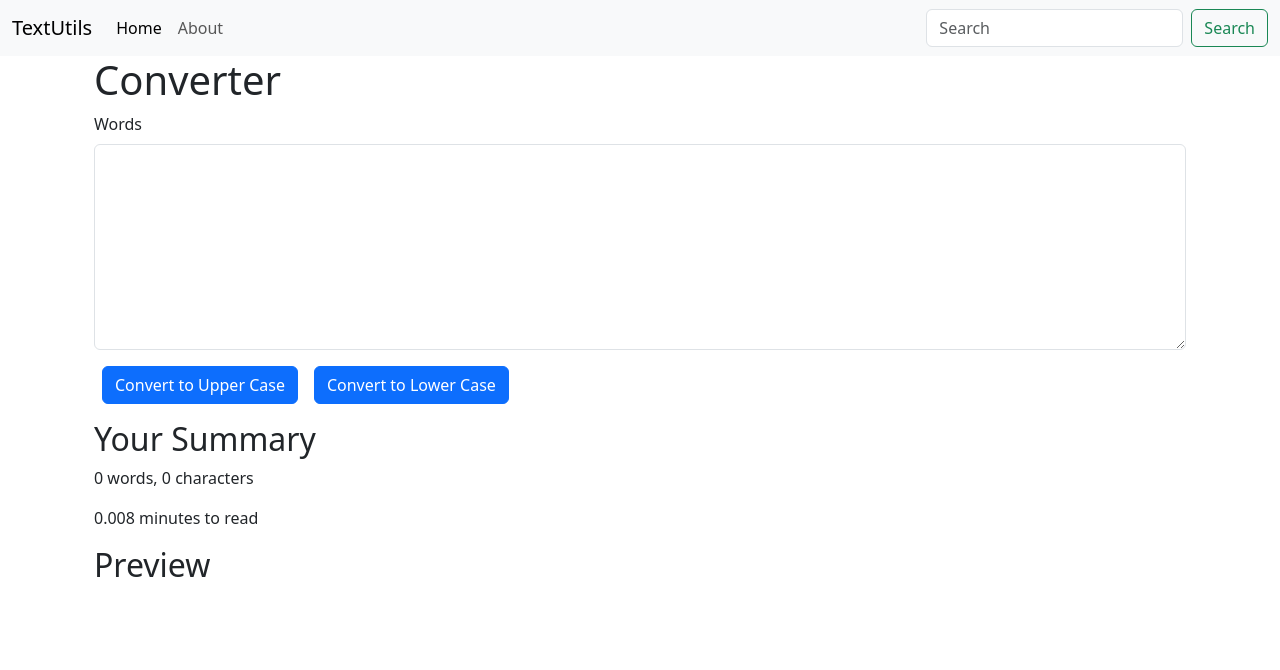
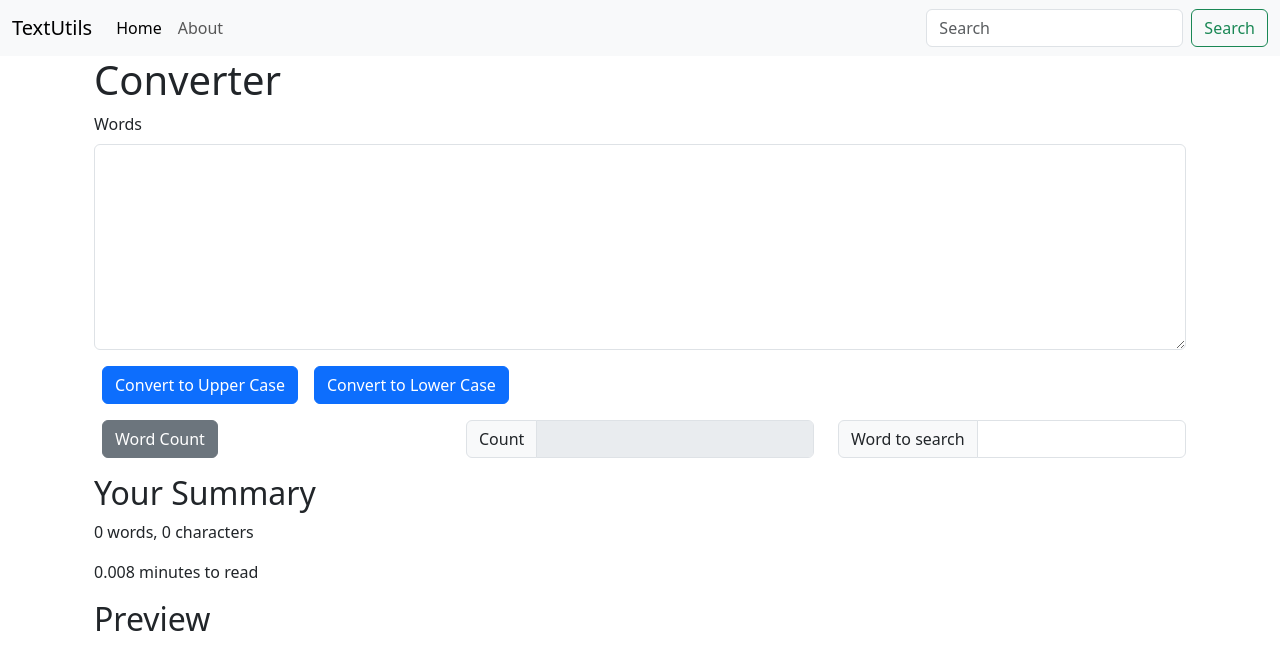
Before and after one commit to kuldeep1972/textutils, a React (Create React App) app: page / in a window 1280 px wide. Shown: the top 670 px of the page. Built offline with nearby package versions, Linux system fonts and the light colour scheme.

Commit message:
Adding About.js

```diff
--- a/src/App.js
+++ b/src/App.js
@@ -1,3 +1,4 @@
+import About from "./components/About";
 import Navbar from "./components/Navbar";
 import TextForm from "./components/TextForm";
 
@@ -9,6 +10,7 @@ function App() {
       <Navbar title="TextUtils" />
       <div className="container">
         <TextForm heading="Converter"/>
+        {/* <About /> */}
       </div>
     </>
   );
--- a/src/components/TextForm.js
+++ b/src/components/TextForm.js
@@ -1,36 +1,67 @@
-import React,{useState} from 'react'
+import React, { useState } from 'react'
 
 export default function TextForm(props) {
 
-  const handleOnChange = (e) =>  {
+  const handleOnChange = (e) => {
     setText(e.target.value)
   }
 
-  const handleUpClick = () =>  {
+  const handleUpClick = () => {
     let newText = text.toUpperCase()
     setText(newText)
   }
 
-  const handleLowClick = () =>  {
+  const handleLowClick = () => {
     let newText = text.toLowerCase()
     setText(newText)
   }
 
-  const[text, setText] = useState('')
+  const handleWordCount = () => {
+    let word = document.querySelector('#searchWord').value
+    if (word !== "")
+    {
+      let wordArray = text.split(" ")
+      let count = 0
+      wordArray.forEach(x => {
+        if (x===word)
+        {
+          count++
+        }
+      });
+      document.querySelector('#output').value = count
+    }
+  }
+
+  const [text, setText] = useState('')
   return (
     <>
       <div className="container">
         <h1>{props.heading}</h1>
         <div className="mb-3">
           <label htmlFor="myBox" className="form-label">Words</label>
-        <textarea className="form-control" id="myBox" rows="8" value={text} onChange={handleOnChange}></textarea>
+          <textarea className="form-control" id="myBox" rows="8" value={text} onChange={handleOnChange} />
         </div>
         <button type="button" className="btn btn-primary mx-2" onClick={handleUpClick}>Convert to Upper Case</button>
         <button type="button" className="btn btn-primary mx-2" onClick={handleLowClick}>Convert to Lower Case</button>
+        <div className="wordCount my-3 row">
+          <div className="col">
+            <button type="button" className="btn btn-secondary mx-2" onClick={handleWordCount}>Word Count</button>
+          </div>
+          <div className="col">
+            <div className="input-group col">
+              <span className="input-group-text">Count</span>
+              <input type="text" aria-label="First name" className="form-control" id="output" disabled />
+            </div>
+            </div>
+            <div className="input-group col">
+              <span className="input-group-text">Word to search</span>
+              <input type="text" aria-label="First name" className="form-control" id="searchWord" />
+            </div>
+          </div>
         </div>
         <div className="container my-3" >
           <h2>Your Summary</h2>
-      <p>{text.split(" ").length-1} words, {text.length} characters</p>
+          <p>{text.split(" ").length - 1} words, {text.length} characters</p>
           <p>{text.split(" ").length * 0.008} minutes to read</p>
           <h2>Preview</h2>
           <p>{text}</p>
```
Lines whose indentation alone changed are shown as unchanged.
